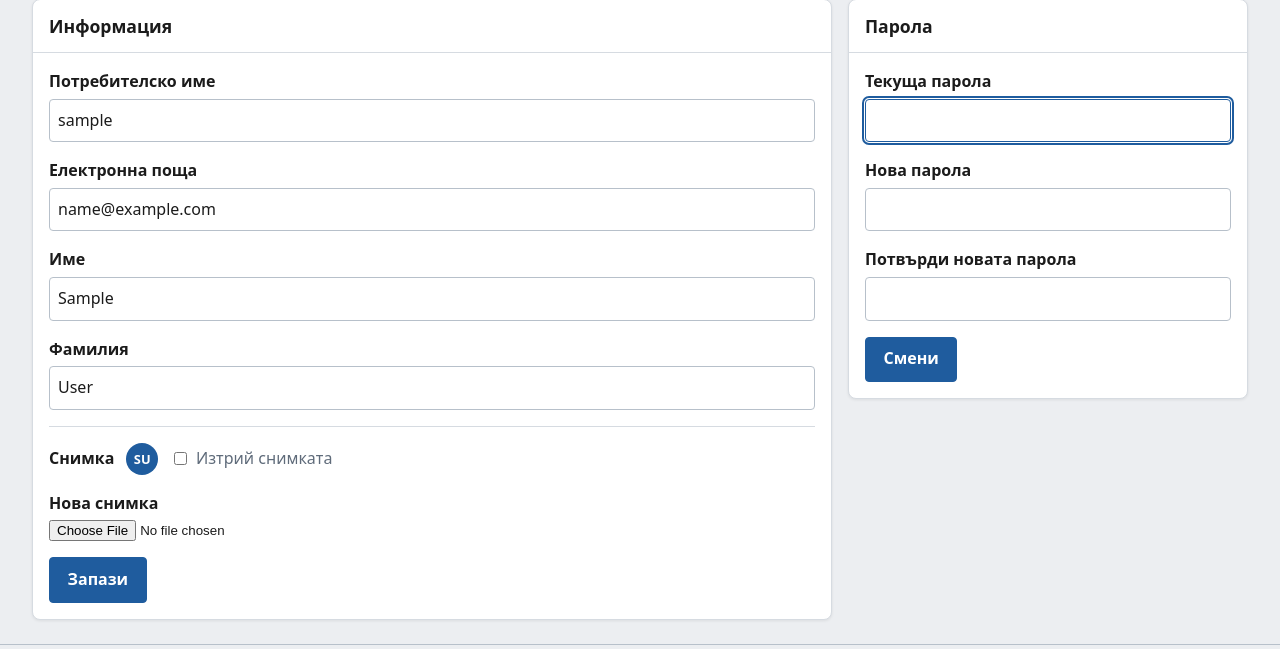
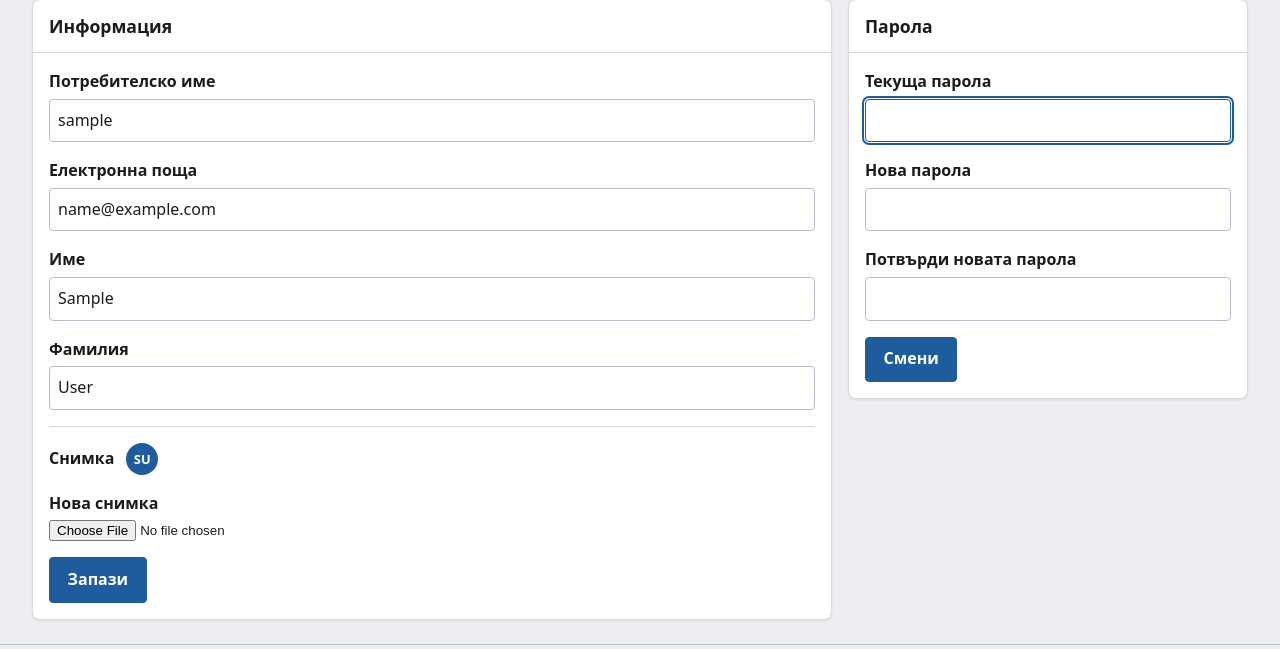
Before and after one commit to Gogo2204/PitayBatse, a Django app: page /accounts/profile/ in a window 1280 px wide. Shown: the part 139-788 px from the top of the page. Run offline with Django 5.2, Linux system fonts and the light colour scheme; the visitor is signed in with stand-in values (Sample User, id 1).

Commit message:
Remove the delete photo option from the profile form

```diff
--- a/accounts/forms/profile.py
+++ b/accounts/forms/profile.py
@@ -7,9 +7,7 @@ MAX_AVATAR_SIZE = 2 * 1024 * 1024
 
 
 class ProfileForm(forms.ModelForm):
-    delete_avatar = forms.BooleanField(required=False, label="Изтрий снимката")
-
-    field_order = ["username", "email", "first_name", "last_name", "avatar", "delete_avatar"]
+    field_order = ["username", "email", "first_name", "last_name", "avatar"]
 
     class Meta:
         model = User
@@ -34,16 +32,6 @@ class ProfileForm(forms.ModelForm):
             raise forms.ValidationError("Снимката е твърде голяма (максимум 2 MB).")
         return avatar
 
-    def save(self, commit=True):
-        user = super().save(commit=False)
-        if self.cleaned_data.get("delete_avatar") and not self.files.get("avatar"):
-            if user.avatar:
-                user.avatar.delete(save=False)
-            user.avatar = None
-        if commit:
-            user.save()
-        return user
-
 
 class ProfilePasswordChangeForm(PasswordChangeForm):
     def __init__(self, *args, **kwargs):
--- a/accounts/templates/accounts/profile.html
+++ b/accounts/templates/accounts/profile.html
@@ -26,7 +26,7 @@
                     {% endif %}
 
                     {% for field in profile_form %}
-                        {% if field.name != "avatar" and field.name != "delete_avatar" %}
+                        {% if field.name != "avatar" %}
                             <div class="form-row">
                                 <label for="{{ field.id_for_label }}">{{ field.label }}</label>
                                 {{ field }}
@@ -44,9 +44,6 @@
                         {% else %}
                             <span class="avatar avatar-initials">{{ user.initials }}</span>
                         {% endif %}
-                        <label class="inline-check">
-                            {{ profile_form.delete_avatar }} {{ profile_form.delete_avatar.label }}
-                        </label>
                     </div>
                     <div class="form-row">
                         <label for="{{ profile_form.avatar.id_for_label }}">Нова снимка</label>
--- a/static/css/style.css
+++ b/static/css/style.css
@@ -210,13 +210,6 @@ h2 {
 
 .avatar-label {
     font-weight: 600;
-}
-
-.inline-check {
-    display: inline-flex;
-    align-items: center;
-    gap: 0.35rem;
-    color: var(--color-muted);
 }
 
 .flash {
```
Also changed, not shown: accounts/tests/test_profile.py (+0 -13 lines).
